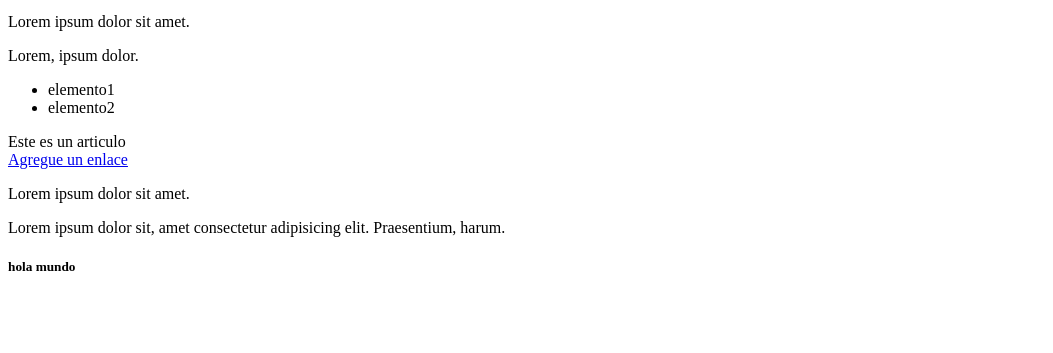
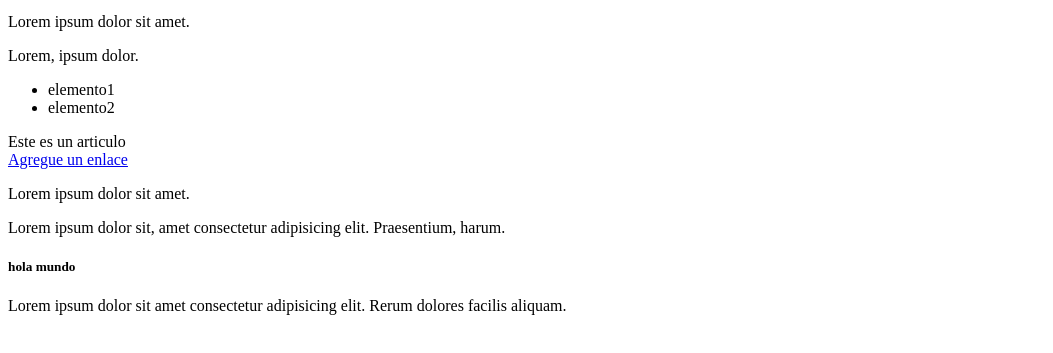
Before and after one commit to elizabet89/nuevo, a plain HTML site: page index.html in a window 1280 px wide. Shown: the part 101-454 px from the top of the page, without its empty margins (0-1053 px from the left). Drawn offline with Linux system fonts and the light colour scheme.

Commit message:
parafo 5

```diff
--- a/index.html
+++ b/index.html
@@ -26,5 +26,7 @@
         Lorem ipsum dolor sit, amet consectetur adipisicing elit. Praesentium, harum.
      </section>
      <h5 class="titulo-secundario">hola mundo</h5>
+     <p class="parag">Lorem ipsum dolor sit amet consectetur adipisicing elit. Rerum dolores facilis aliquam.</p>
+
 </body>
 </html>
```
